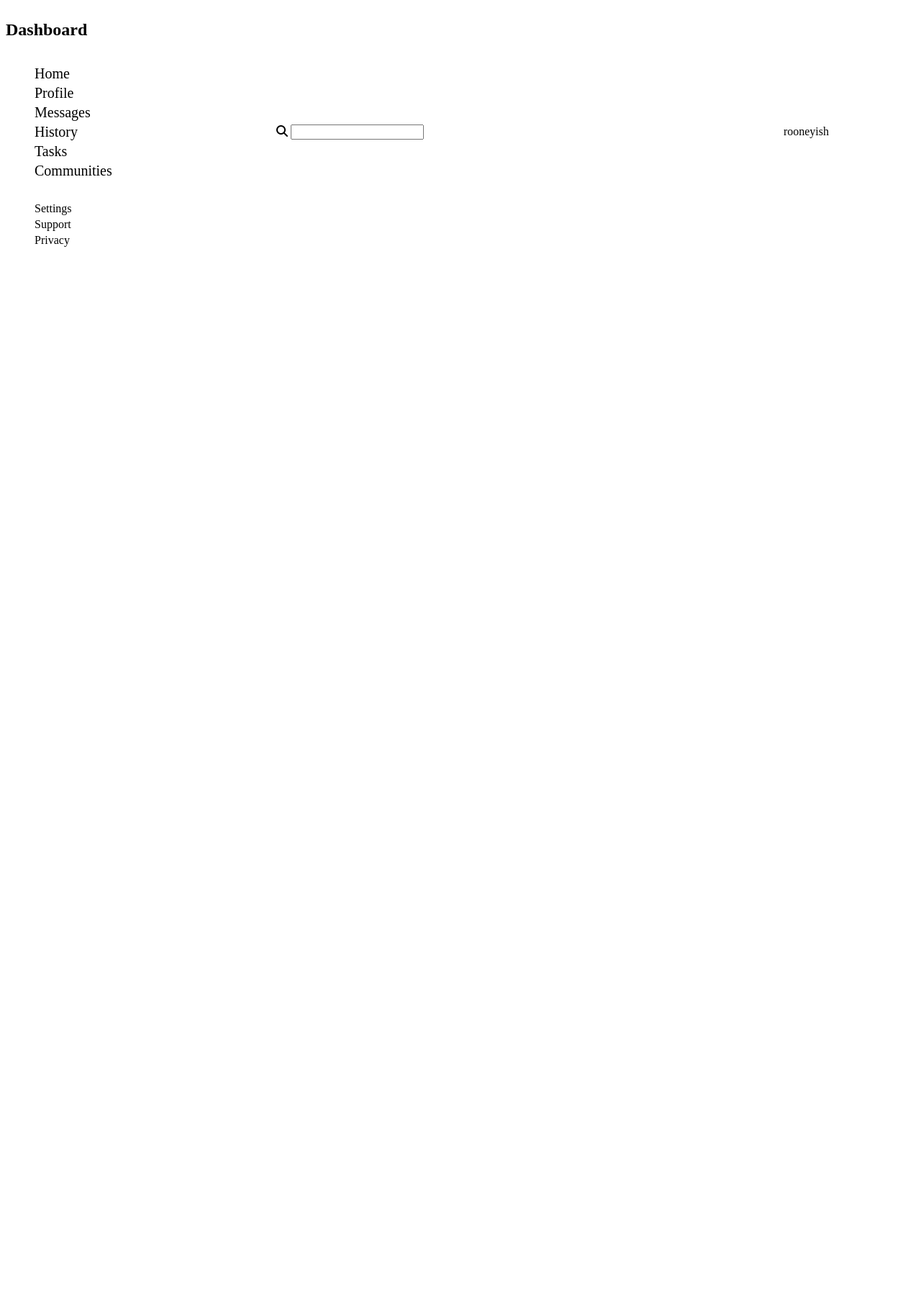
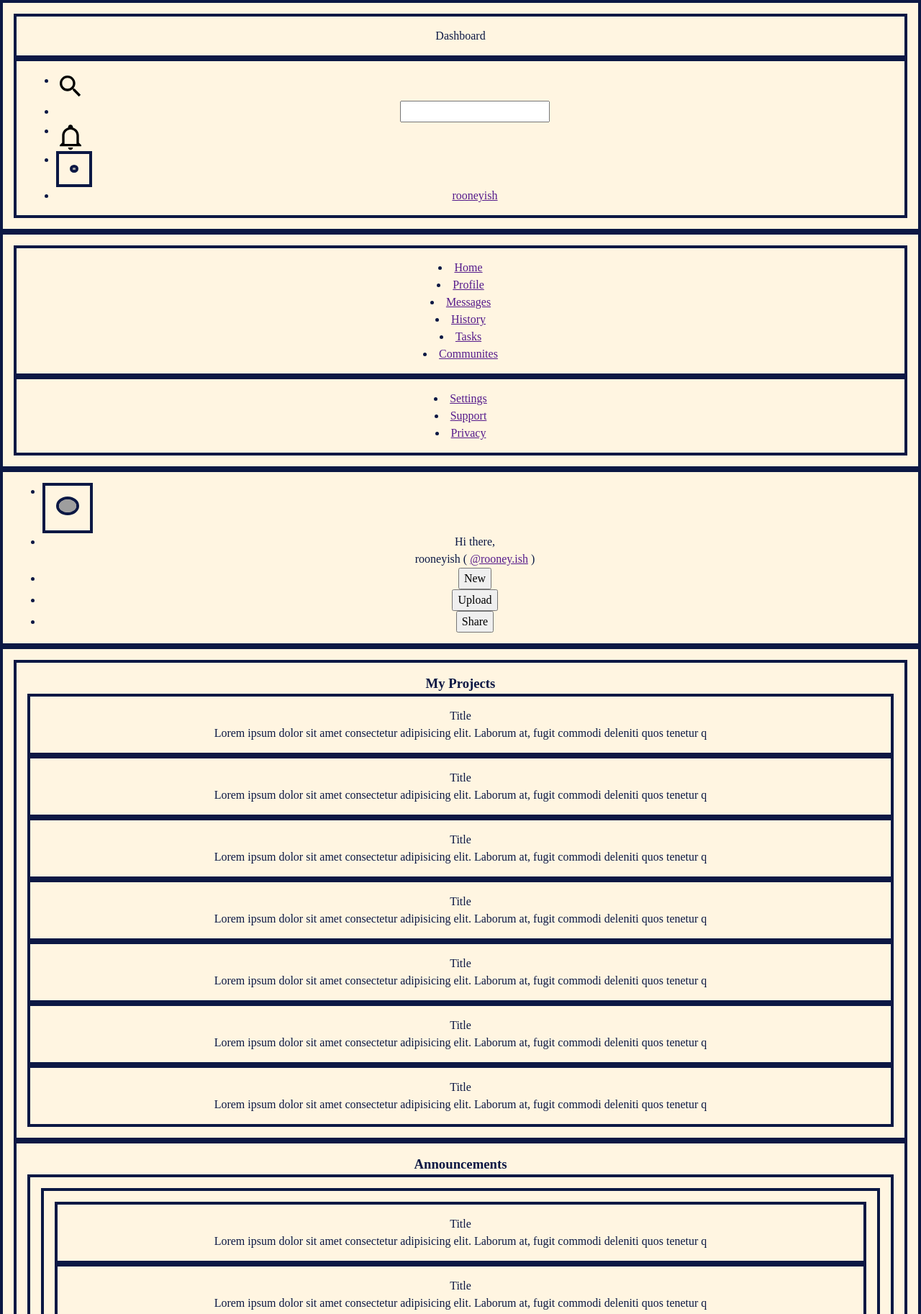
Before and after one commit to Rooneyish/odin-dashboard, a plain HTML site: page index.html in a window 1280 px wide. Shown: the top 1826 px of the page at 72% size. Before the commit the page ends 800 px from the top, so only its background shows below. Drawn offline with Linux system fonts and the light colour scheme; grey boxes are pictures that could not be loaded.

Commit message:
third commit, just added grid in the container nothing else...

```diff
--- a/index.html
+++ b/index.html
@@ -1,46 +1,196 @@
 <!DOCTYPE html>
 <html lang="en">
   <head>
-    <meta charset="UTF-8">
-    <meta name="viewport" content="width=device-width, initial-scale=1.0">
+    <meta charset="UTF-8" />
+    <meta name="viewport" content="width=device-width, initial-scale=1.0" />
     <title>Odin-Dashboard</title>
-    <link rel="stylesheet" href="https://cdnjs.cloudflare.com/ajax/libs/font-awesome/6.5.2/css/all.min.css"/>
-    <link rel="stylesheet" href="style.css">
+    <link
+      rel="stylesheet"
+      href="https://cdnjs.cloudflare.com/ajax/libs/font-awesome/6.5.2/css/all.min.css"
+    />
+    <link rel="stylesheet" href="https://cdn.jsdelivr.net/npm/@mdi/font@7.4.47/css/materialdesignicons.min.css">
+    <link rel="stylesheet" href="style.css" />
   </head>
+
   <body>
     <main class="container">
+      <!-- Header -->
+      <div class="header">
+        <div class="dashboard-title">Dashboard</div>
+        <div class="menu">
+          <ul>
+            <li><svg width="40px" xmlns="http://www.w3.org/2000/svg" viewBox="0 0 24 24"><title>magnify</title><path d="M9.5,3A6.5,6.5 0 0,1 16,9.5C16,11.11 15.41,12.59 14.44,13.73L14.71,14H15.5L20.5,19L19,20.5L14,15.5V14.71L13.73,14.44C12.59,15.41 11.11,16 9.5,16A6.5,6.5 0 0,1 3,9.5A6.5,6.5 0 0,1 9.5,3M9.5,5C7,5 5,7 5,9.5C5,12 7,14 9.5,14C12,14 14,12 14,9.5C14,7 12,5 9.5,5Z" /></svg></li>
+            <li><input type="search" /></li>
+            <li><svg width="40px" xmlns="http://www.w3.org/2000/svg" viewBox="0 0 24 24"><title>bell-outline</title><path d="M10 21H14C14 22.1 13.1 23 12 23S10 22.1 10 21M21 19V20H3V19L5 17V11C5 7.9 7 5.2 10 4.3V4C10 2.9 10.9 2 12 2S14 2.9 14 4V4.3C17 5.2 19 7.9 19 11V17L21 19M17 11C17 8.2 14.8 6 12 6S7 8.2 7 11V18H17V11Z" /></svg></li>
+            <li>
+              <div class="profile-pic-1">
+                <img
+                  src="https://images.macrumors.com/t/Vw5RbHqEqYrJu7CShdyg_Pdwocg=/1200x1200/smart/article-new/2021/03/Instagram-Feature-1.jpg"
+                  alt=""
+                />
+              </div>
+            </li>
+            <li><a href="">rooneyish</a></li>
+          </ul>
+        </div>
+      </div>
+
       <div class="sidebar">
-            <h2>Dashboard</h2>
-            <ul class="navigation">
-                <li><a href="">Home</a></li>
-                <li><a href="">Profile</a></li>
-                <li><a href="">Messages</a></li>
-                <li><a href="">History</a></li>
-                <li><a href="">Tasks</a></li>
-                <li><a href="">Communities</a></li>
-            </ul>
-            <ul class="support">
-                <li>Settings</li>
-                <li>Support</li>
-                <li>Privacy</li>
+        <div class="menu">
+          <li class="menu-list"><a href="">Home</a></li>
+          <li class="menu-list"><a href="">Profile</a></li>
+          <li class="menu-list"><a href="">Messages</a></li>
+          <li class="menu-list"><a href="">History</a></li>
+          <li class="menu-list"><a href="">Tasks</a></li>
+          <li class="menu-list"><a href="">Communites</a></li>
+        </div>
+        <div class="services">
+          <li class="service-list"><a href="">Settings</a></li>
+          <li class="service-list"><a href="">Support</a></li>
+          <li class="service-list"><a href="">Privacy</a></li>
+        </div>
+      </div>
+
+      <div class="profile-bar">
+        <ul>
+          <li>
+            <div class="profile-pic-2">
+              <img
+                src="https://images.macrumors.com/t/Vw5RbHqEqYrJu7CShdyg_Pdwocg=/1200x1200/smart/article-new/2021/03/Instagram-Feature-1.jpg"
+                alt=""
+              />
+            </div>
+          </li>
+          <li>
+            <span>Hi there, </span><br />
+            rooneyish ( <a href="">@rooney.ish</a> )
+          </li>
+          <li>
+            <button>New</button>
+          </li>
+          <li>
+            <button>Upload</button>
+          </li>
+          <li>
+            <button>Share</button>
+          </li>
         </ul>
       </div>
 
-        <div class="search-menu">
-            <div class="search-box">
-                <!-- icon -->
-                <div><i class="fa-solid fa-magnifying-glass"></i></div>
-                <input type="search" id="search">
+      <div class="article">
+        <div class="mid">
+          <h3>My Projects</h3>
+          <div class="card">
+            <p class="title">Title</p>
+            <p>
+              Lorem ipsum dolor sit amet consectetur adipisicing elit. Laborum
+              at, fugit commodi deleniti quos tenetur q
+            </p>
           </div>
-            <!-- notification button -->
-            <!-- profile button -->
-            <img src="" alt="">
-            <p>rooneyish</p>
+          <div class="card">
+            <p class="title">Title</p>
+            <p>
+              Lorem ipsum dolor sit amet consectetur adipisicing elit. Laborum
+              at, fugit commodi deleniti quos tenetur q
+            </p>
           </div>
-        <div class="intro">
+          <div class="card">
+            <p class="title">Title</p>
+            <p>
+              Lorem ipsum dolor sit amet consectetur adipisicing elit. Laborum
+              at, fugit commodi deleniti quos tenetur q
+            </p>
+          </div>
+          <div class="card">
+            <p class="title">Title</p>
+            <p>
+              Lorem ipsum dolor sit amet consectetur adipisicing elit. Laborum
+              at, fugit commodi deleniti quos tenetur q
+            </p>
+          </div>
+          <div class="card">
+            <p class="title">Title</p>
+            <p>
+              Lorem ipsum dolor sit amet consectetur adipisicing elit. Laborum
+              at, fugit commodi deleniti quos tenetur q
+            </p>
+          </div>
+          <div class="card">
+            <p class="title">Title</p>
+            <p>
+              Lorem ipsum dolor sit amet consectetur adipisicing elit. Laborum
+              at, fugit commodi deleniti quos tenetur q
+            </p>
+          </div>
+          <div class="card">
+            <p class="title">Title</p>
+            <p>
+              Lorem ipsum dolor sit amet consectetur adipisicing elit. Laborum
+              at, fugit commodi deleniti quos tenetur q
+            </p>
+          </div>
+        </div>
 
+        <div class="right">
+          <h3>Announcements</h3>
+          <div class="announcements">
+            <div class="card">
+              <div>
+                <p class="title">Title</p>
+                <p>
+                  Lorem ipsum dolor sit amet consectetur adipisicing elit.
+                  Laborum at, fugit commodi deleniti quos tenetur q
+                </p>
               </div>
-        <div class="article"></div>
+
+              <div>
+                <p class="title">Title</p>
+                <p>
+                  Lorem ipsum dolor sit amet consectetur adipisicing elit.
+                  Laborum at, fugit commodi deleniti quos tenetur q
+                </p>
+              </div>
+
+              <div>
+                <p class="title">Title</p>
+                <p>
+                  Lorem ipsum dolor sit amet consectetur adipisicing elit.
+                  Laborum at, fugit commodi deleniti quos tenetur q
+                </p>
+              </div>
+            </div>
+          </div>
+
+          <h3>Trending</h3>
+          <div class="trending">
+            <div class="card">
+              <div>
+                <p class="title">Title</p>
+                <p>
+                  Lorem ipsum dolor sit amet consectetur adipisicing elit.
+                  Laborum at, fugit commodi deleniti quos tenetur q
+                </p>
+              </div>
+
+              <div>
+                <p class="title">Title</p>
+                <p>
+                  Lorem ipsum dolor sit amet consectetur adipisicing elit.
+                  Laborum at, fugit commodi deleniti quos tenetur q
+                </p>
+              </div>
+
+              <div>
+                <p class="title">Title</p>
+                <p>
+                  Lorem ipsum dolor sit amet consectetur adipisicing elit.
+                  Laborum at, fugit commodi deleniti quos tenetur q
+                </p>
+              </div>
+            </div>
+          </div>
+        </div>
+      </div>
     </main>
   </body>
 </html>
--- a/style.scss
+++ b/style.scss
@@ -1,47 +1,82 @@
-.container{
-    display: grid;
-    grid-template-columns: 1fr 4fr;
-    gap:4px;
-    .sidebar{
-        grid-column: 1;
-        display: flex;
-        flex-direction: column;
-        align-items: start;
-        justify-self: unset;
-        .navigation, .support{
-            display: flex;
-            flex-direction: column;
-            align-items: start;
-            justify-self: unset;
-            gap: 4px;
-            li{
-                list-style: none;
-                a{
-                    text-decoration: none;
-                    font-size: 20px;
-                    color: #000000;
-                    &:hover{
-                        text-decoration: underline;
-                    }
-                }
-            }
-        }
-    }
+*,
+*::before,
+*::after {
+  box-sizing: border-box;
+}
+* {
+  margin: 0;
+}
+body {
+  line-height: 1.5;
+  -webkit-font-smoothing: antialiased;
+}
+img,
+picture,
+video,
+canvas,
+svg {
+  display: block;
+  max-width: 100%;
+}
+input,
+button,
+textarea,
+select {
+  font: inherit;
+}
+p,
+h1,
+h2,
+h3,
+h4,
+h5,
+h6 {
+  overflow-wrap: break-word;
+}
+#root,
+#__next {
+  isolation: isolate;
 }
 
-.search-menu{
-    grid-column: 2/3;
-    display: flex;
-    flex-direction: row;
-    justify-content: space-around;
-    align-items: center;
-    gap: 10px;
-    .search-box{
-        display: flex;
-        align-items: center;
-        gap: 4px;
-        input[type="search"]{
-            flex-grow: 1;
-        }
-    }
+:root {
+  --primary-color: #fff5e1;
+  --secondary-color: #0c1844;
+  --tertiary-color: #ff8585;
+  --quaternary-color: #da9595;
 }
+
+.container{
+  text-align: center;
+  background-color: var(--primary-color);
+  display: gird;
+  grid-template-columns:1fr 4fr;
+  gap: 4px;
+}
+
+.container div{
+  padding: 15px;
+  color: var(--secondary-color);
+  border: 4px solid var(--secondary-color);
+}
+
+
+
+
+.profile-pic-1 {
+  width: 50px;
+  height: 50px;
+  img {
+    border-radius: 50%;
+    border: 4px solid var(--secondary-color);
+    object-fit: cover;
+  }
+}
+.profile-pic-2 {
+  width: 70px;
+  height: 70px;
+  img {
+    border-radius: 50%;
+    border: 4px solid var(--secondary-color);
+    object-fit: cover;
+  }
+}
```
Also changed, not shown: style.css, 1 other file. Lines whose indentation alone changed are shown as unchanged.
